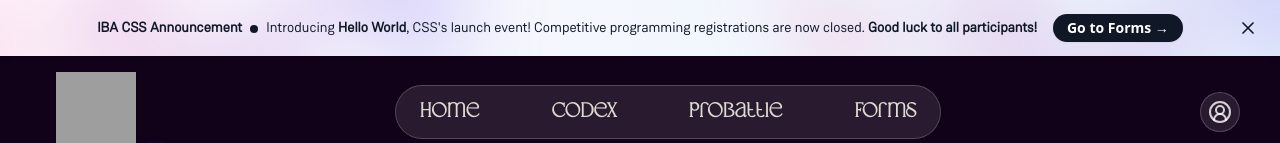
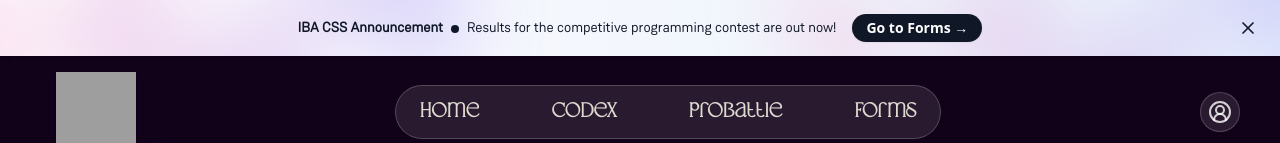
Before and after one commit to css-iba/css-website, a Next.js app: page / in a window 1280 px wide. Shown: the top 143 px of the page. Built offline with nearby package versions, Linux system fonts and the light colour scheme; grey boxes are pictures that could not be loaded.

Commit message:
Update Announcement.tsx

```diff
--- a/components/Announcement.tsx
+++ b/components/Announcement.tsx
@@ -45,7 +45,7 @@ const AnnouncementBar: React.FC = () => {
           <svg viewBox="0 0 2 2" aria-hidden="true" className="mx-2 inline size-2 fill-gray-900">
             <circle r={1} cx={1} cy={1} />
           </svg>
-          Introducing <strong>Hello World</strong>, CSS&apos;s launch event! Competitive programming registrations are now closed. <strong>Good luck to all participants!</strong>
+          Results for the competitive programming contest are out now!
         </p>
         <Link
           href="/#launch"
```
